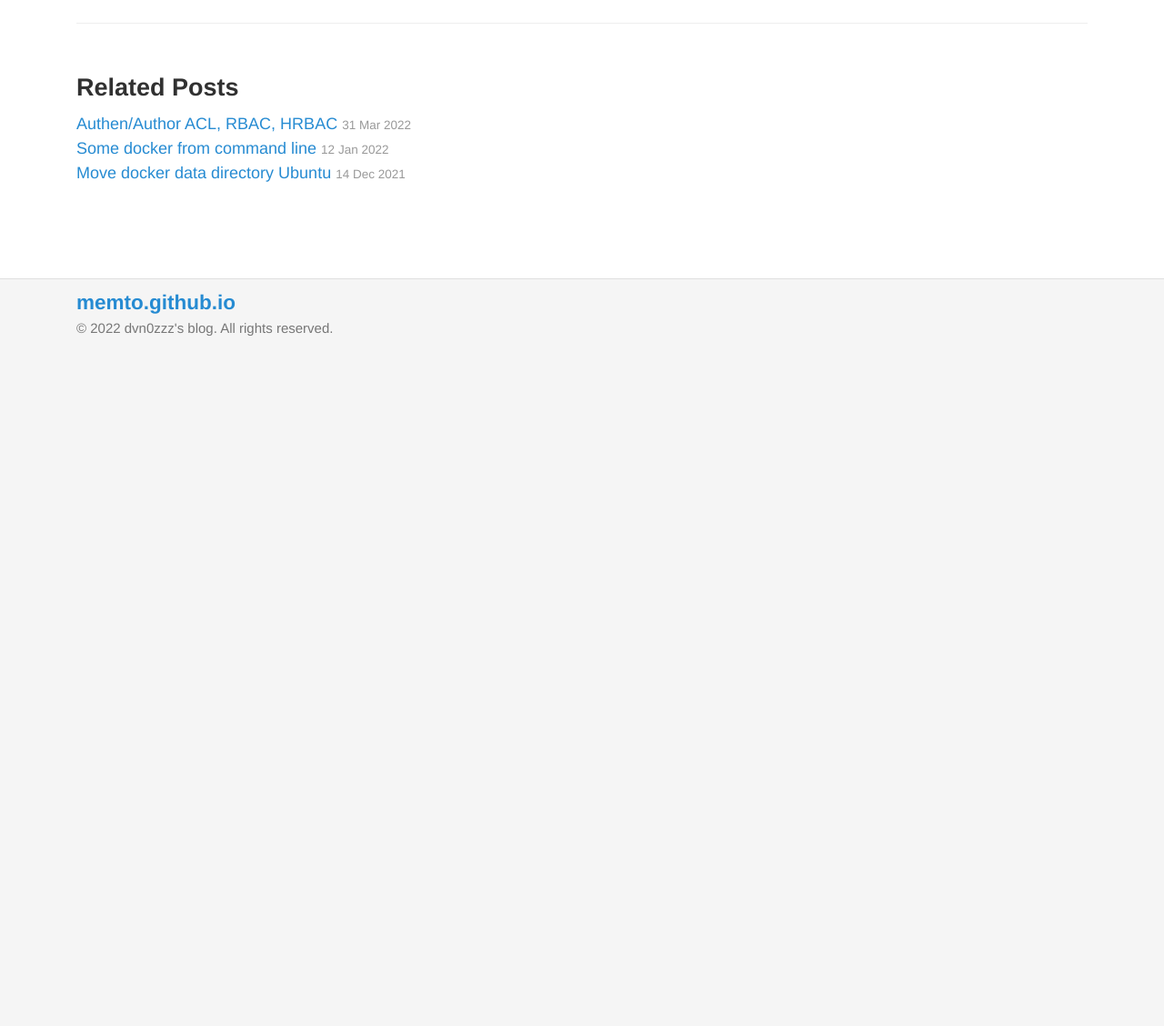
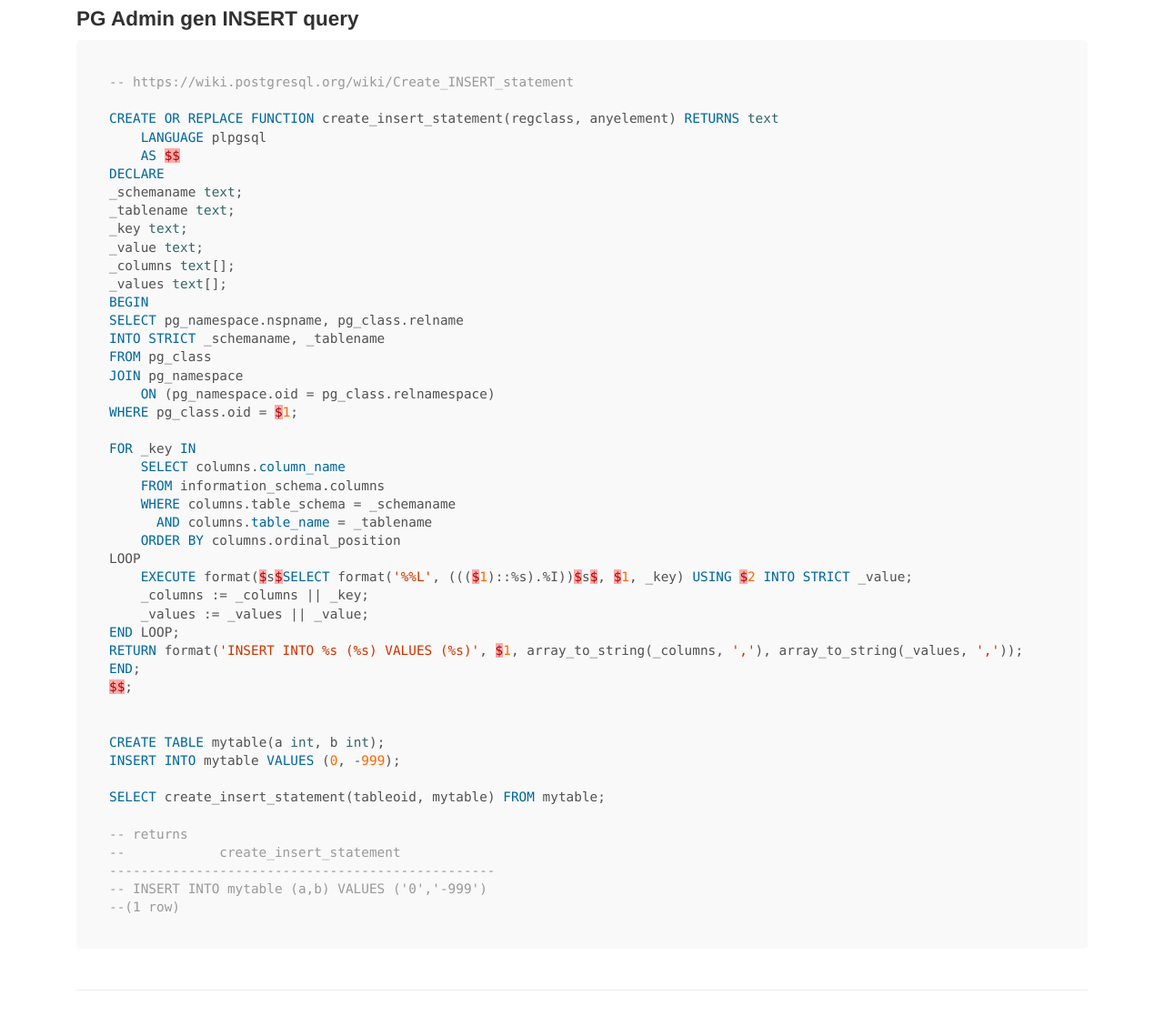
Before and after one commit to memto/memto.github.io, a Jekyll site: the page built from _posts/2021-07-28-sql-query.md, in a window 1280 px wide and 1400 px high, scrolled down 1414 px. Shown: the part 252-1380 px from the top of the window at 91% size. Built offline with Jekyll 4.4.1, drawn with Linux system fonts in a browser that asks for light colours; nearby versions of some CDN libraries; comment, search, counter and statistics services are not loaded; before the commit the page ends 2052 px from its top, so only the background shows below that.

Commit message:
Update 2021-07-28-sql-query.md

````diff
--- a/_posts/2021-07-28-sql-query.md
+++ b/_posts/2021-07-28-sql-query.md
@@ -57,3 +57,54 @@ $ mysqladmin -u root -p -i 1 processlist
 - https://joins.spathon.com/
 
 ![](https://i.imgur.com/bdKrpxS.png)
+
+### PG Admin gen INSERT query
+
+```sql
+-- https://wiki.postgresql.org/wiki/Create_INSERT_statement
+
+CREATE OR REPLACE FUNCTION create_insert_statement(regclass, anyelement) RETURNS text
+    LANGUAGE plpgsql
+    AS $$
+DECLARE
+_schemaname text;
+_tablename text;
+_key text;
+_value text;
+_columns text[];
+_values text[];
+BEGIN
+SELECT pg_namespace.nspname, pg_class.relname
+INTO STRICT _schemaname, _tablename
+FROM pg_class
+JOIN pg_namespace
+    ON (pg_namespace.oid = pg_class.relnamespace)
+WHERE pg_class.oid = $1;
+
+FOR _key IN
+    SELECT columns.column_name
+    FROM information_schema.columns
+    WHERE columns.table_schema = _schemaname
+      AND columns.table_name = _tablename
+    ORDER BY columns.ordinal_position
+LOOP
+    EXECUTE format($s$SELECT format('%%L', ((($1)::%s).%I))$s$, $1, _key) USING $2 INTO STRICT _value;
+    _columns := _columns || _key;
+    _values := _values || _value;
+END LOOP;
+RETURN format('INSERT INTO %s (%s) VALUES (%s)', $1, array_to_string(_columns, ','), array_to_string(_values, ','));
+END;
+$$;
+
+
+CREATE TABLE mytable(a int, b int);
+INSERT INTO mytable VALUES (0, -999);
+
+SELECT create_insert_statement(tableoid, mytable) FROM mytable;
+
+-- returns
+--            create_insert_statement
+-------------------------------------------------
+-- INSERT INTO mytable (a,b) VALUES ('0','-999')
+--(1 row)
+```
````
